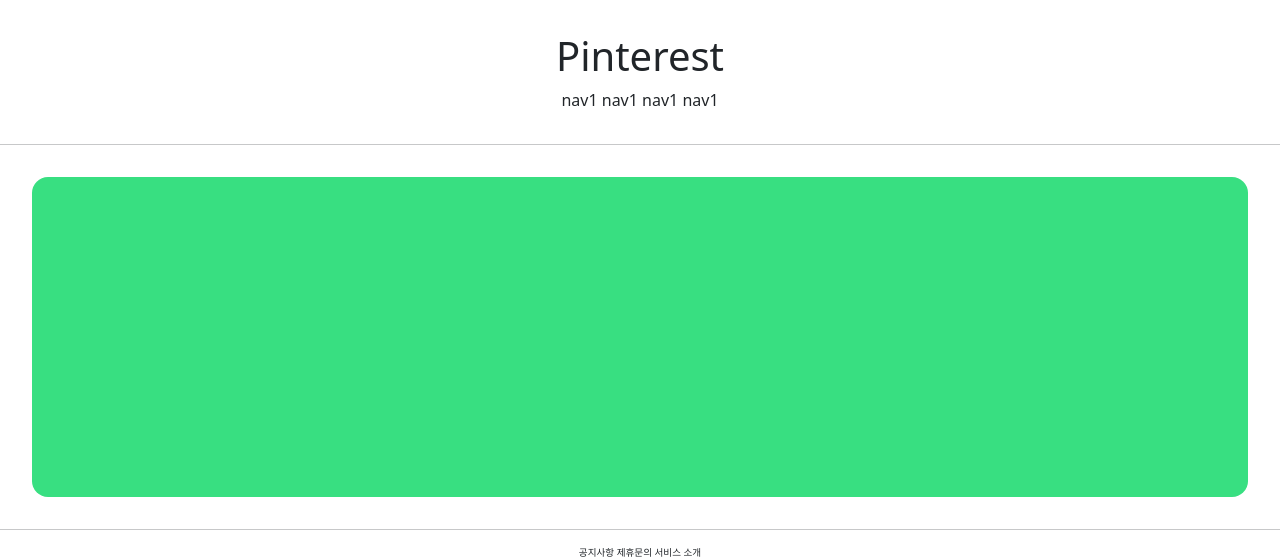
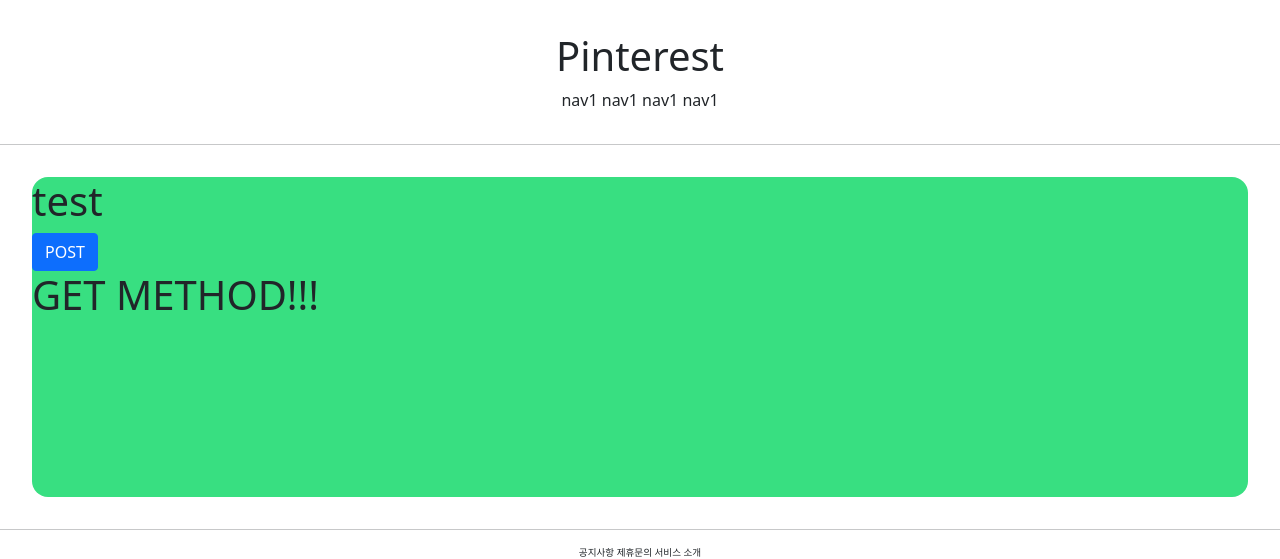
Before and after one commit to Kimsangwon0509/pinterest, a Django app: page /account/hello_world in a window 1280 px wide. Shown: the top 559 px of the page. Run offline with Django 5.2, Linux system fonts and the light colour scheme.

Commit message:
간단한 get, post 만들기

```diff
--- a/accountapp/templates/accountapp/helloworld.html
+++ b/accountapp/templates/accountapp/helloworld.html
@@ -1,5 +1,19 @@
 {% extends 'base.html' %}
 
 {% block content %}
-    <div style="height: 20rem; background-color: #38df81; border-radius: 1rem; margin: 2rem;"></div>
+    <div style="height: 20rem; background-color: #38df81; border-radius: 1rem; margin: 2rem;">
+        <h1>
+            test
+        </h1>
+        <form action ="/account/hello_world" method = "post">
+            {% csrf_token %}
+            <input type="submit" class="btn btn-primary" value="POST">
+        </form>
+
+        <h1>
+            {{ text }}
+        </h1>
+
+    </div>
+
 {% endblock %}
--- a/accountapp/urls.py
+++ b/accountapp/urls.py
@@ -5,5 +5,5 @@ from accountapp.views import hello_world
 app_name = "accountapp"
 
 urlpatterns = [
-    path('hello_world', hello_world,name='hello_world'),
+    path('hello_world', hello_world, name='hello_world'),
 ]
--- a/accountapp/views.py
+++ b/accountapp/views.py
@@ -3,4 +3,7 @@ from django.shortcuts import render
 
 # Create your views here.
 def hello_world (request):
-    return render(request, 'accountapp/helloworld.html')
+    if request.method =="POST" :
+        return render(request, 'accountapp/helloworld.html', context={'text' : 'POST METHOD!!!'})
+    else:
+        return render(request, 'accountapp/helloworld.html', context={'text' : 'GET METHOD!!!'})
```
